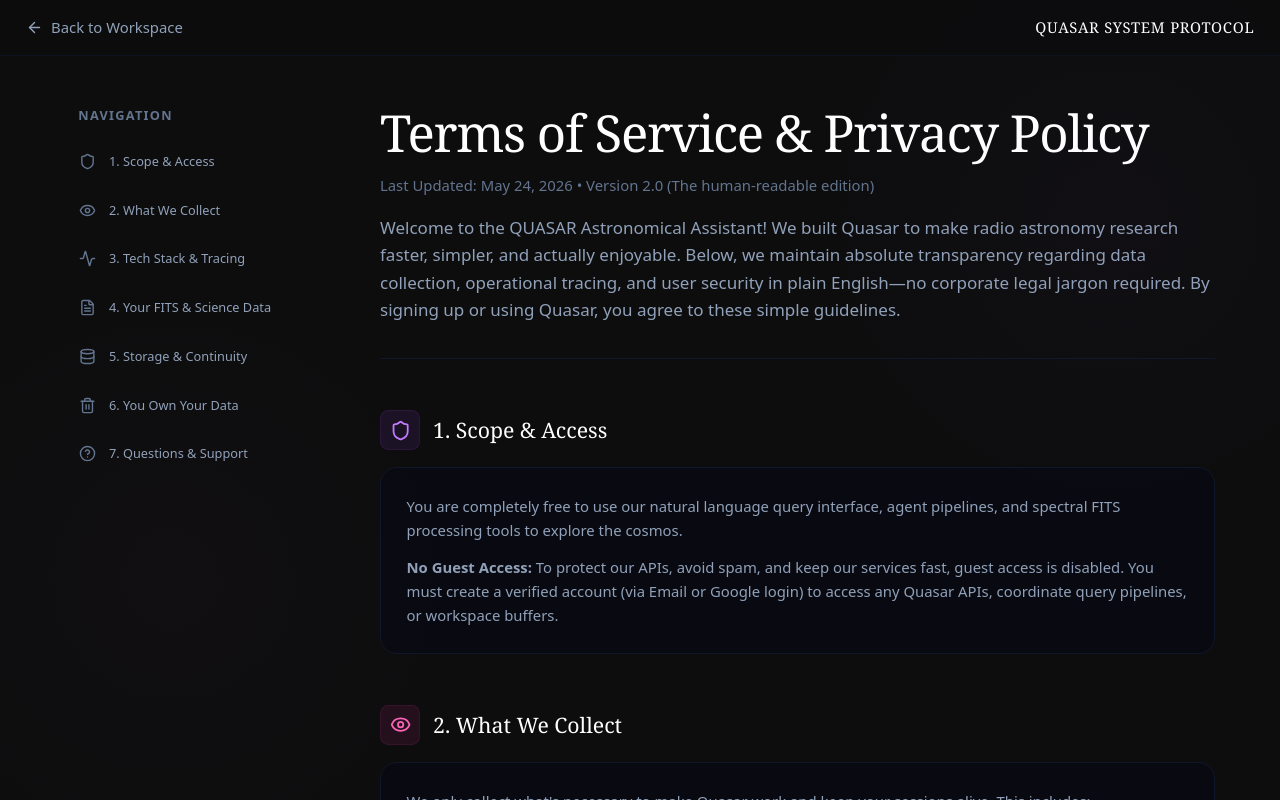
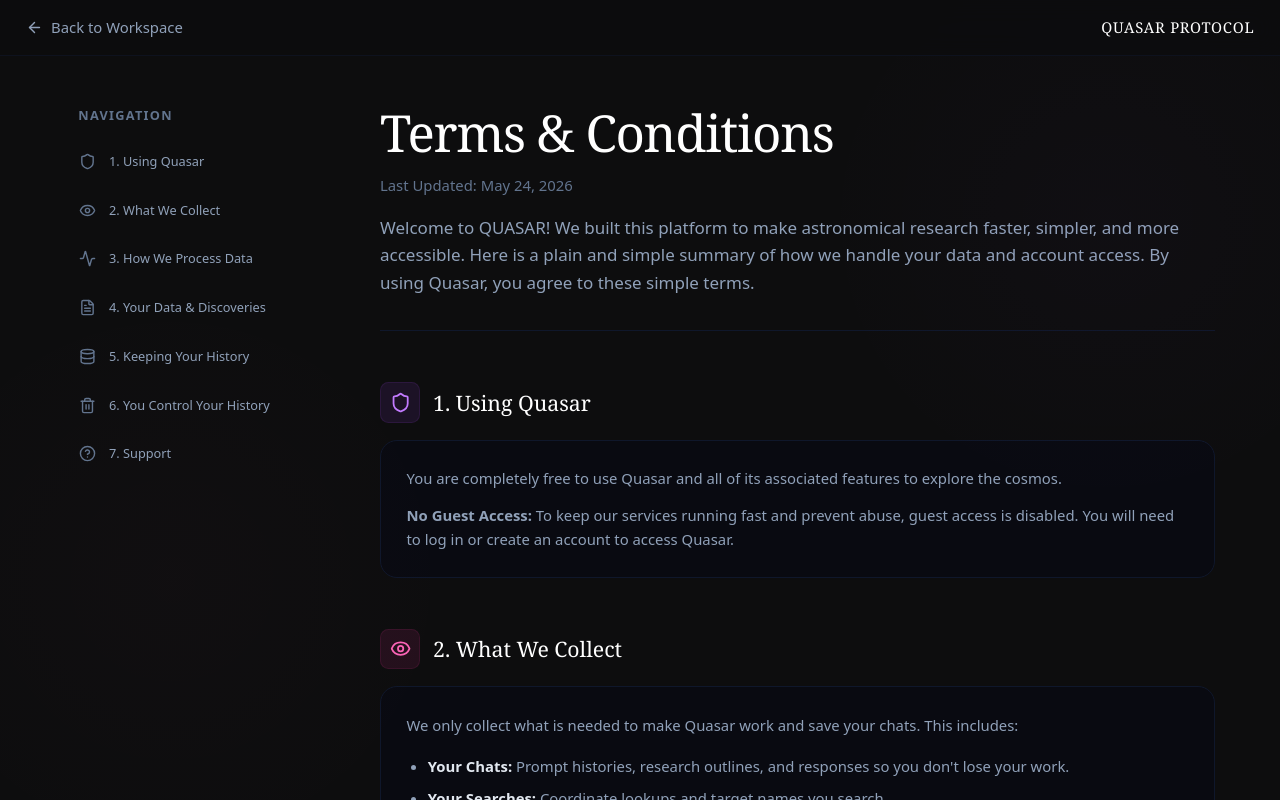
Before and after one commit to adamzacharia/Quasar, a Next.js app in the folder ui-pro/: page /terms in a window 1280 px wide. Built offline with nearby package versions, Linux system fonts and the light colour scheme.

Commit message:
made terms and conditions super simple and clean

```diff
--- a/ui-pro/src/app/terms/page.tsx
+++ b/ui-pro/src/app/terms/page.tsx
@@ -5,13 +5,13 @@ import Link from "next/link";
 
 export default function TermsPage() {
   const sections = [
-    { id: "intro", title: "1. Scope & Access", icon: Shield },
+    { id: "intro", title: "1. Using Quasar", icon: Shield },
     { id: "collection", title: "2. What We Collect", icon: Eye },
-    { id: "processing", title: "3. Tech Stack & Tracing", icon: Activity },
-    { id: "fits-policy", title: "4. Your FITS & Science Data", icon: FileText },
-    { id: "storage", title: "5. Storage & Continuity", icon: Database },
-    { id: "control", title: "6. You Own Your Data", icon: Trash2 },
-    { id: "support", title: "7. Questions & Support", icon: HelpCircle },
+    { id: "processing", title: "3. How We Process Data", icon: Activity },
+    { id: "fits-policy", title: "4. Your Data & Discoveries", icon: FileText },
+    { id: "storage", title: "5. Keeping Your History", icon: Database },
+    { id: "control", title: "6. You Control Your History", icon: Trash2 },
+    { id: "support", title: "7. Support", icon: HelpCircle },
   ];
 
   const scrollToSection = (id: string) => {
@@ -43,7 +43,7 @@ export default function TermsPage() {
           <span>Back to Workspace</span>
         </Link>
         <div className="flex items-center gap-2">
-          <span className="font-serif text-white font-medium tracking-wider text-sm">QUASAR SYSTEM PROTOCOL</span>
+          <span className="font-serif text-white font-medium tracking-wider text-sm">QUASAR PROTOCOL</span>
         </div>
       </header>
 
@@ -74,13 +74,13 @@ export default function TermsPage() {
           {/* Header Title */}
           <div className="space-y-4 border-b border-slate-900 pb-8">
             <h1 className="text-4xl md:text-5xl text-white font-[400] font-serif tracking-tight">
-              Terms of Service & Privacy Policy
+              Terms & Conditions
             </h1>
             <p className="text-sm text-slate-500">
-              Last Updated: May 24, 2026 • Version 2.0 (The human-readable edition)
+              Last Updated: May 24, 2026
             </p>
             <p className="text-slate-400 leading-relaxed text-sm md:text-base">
-              Welcome to the QUASAR Astronomical Assistant! We built Quasar to make radio astronomy research faster, simpler, and actually enjoyable. Below, we maintain absolute transparency regarding data collection, operational tracing, and user security in plain English—no corporate legal jargon required. By signing up or using Quasar, you agree to these simple guidelines.
+              Welcome to QUASAR! We built this platform to make astronomical research faster, simpler, and more accessible. Here is a plain and simple summary of how we handle your data and account access. By using Quasar, you agree to these simple terms.
             </p>
           </div>
 
@@ -90,14 +90,14 @@ export default function TermsPage() {
               <div className="p-2 rounded-lg bg-purple-500/10 text-purple-400 border border-purple-500/10">
                 <Shield className="w-5 h-5" />
               </div>
-              <h2 className="text-xl font-serif text-white font-[400]">1. Scope & Access</h2>
+              <h2 className="text-xl font-serif text-white font-[400]">1. Using Quasar</h2>
             </div>
             <div className="bg-slate-950/30 border border-slate-900 rounded-2xl p-6 space-y-3 text-sm leading-relaxed text-slate-400">
               <p>
-                You are completely free to use our natural language query interface, agent pipelines, and spectral FITS processing tools to explore the cosmos.
+                You are completely free to use Quasar and all of its associated features to explore the cosmos.
               </p>
               <p>
-                <strong>No Guest Access:</strong> To protect our APIs, avoid spam, and keep our services fast, guest access is disabled. You must create a verified account (via Email or Google login) to access any Quasar APIs, coordinate query pipelines, or workspace buffers.
+                <strong>No Guest Access:</strong> To keep our services running fast and prevent abuse, guest access is disabled. You will need to log in or create an account to access Quasar.
               </p>
             </div>
           </section>
@@ -112,78 +112,57 @@ export default function TermsPage() {
             </div>
             <div className="bg-slate-950/30 border border-slate-900 rounded-2xl p-6 space-y-4 text-sm leading-relaxed text-slate-400">
               <p>
-                We only collect what's necessary to make Quasar work and keep your sessions alive. This includes:
+                We only collect what is needed to make Quasar work and save your chats. This includes:
               </p>
               <ul className="list-disc pl-5 space-y-2">
                 <li>
-                  <strong className="text-slate-200">Your Chats:</strong> Prompt histories, research outlines, and agent responses, so you don't lose your work.
+                  <strong className="text-slate-200">Your Chats:</strong> Prompt histories, research outlines, and responses so you don't lose your work.
                 </li>
                 <li>
-                  <strong className="text-slate-200">Celestial Metadata:</strong> Coordinate lookups (RA/Dec), spectral frequencies, and target names you search.
+                  <strong className="text-slate-200">Your Searches:</strong> Coordinate lookups and target names you search.
                 </li>
                 <li>
-                  <strong className="text-slate-200">FITS Metadata:</strong> Pixel counts, headers, and coordinate grids extracted when you analyze files.
+                  <strong className="text-slate-200">Your Uploaded Files:</strong> Metadata from files you upload to analyze.
                 </li>
                 <li>
-                  <strong className="text-slate-200">Session Info:</strong> IP address and browser headers, strictly to keep your real-time WebSocket connection stable.
+                  <strong className="text-slate-200">Session Info:</strong> Basic connection details to keep your session stable.
                 </li>
               </ul>
             </div>
           </section>
 
-          {/* Section: Langfuse & Turso */}
+          {/* Section: How We Process Data */}
           <section id="processing" className="space-y-4 scroll-mt-24">
             <div className="flex items-center gap-3">
               <div className="p-2 rounded-lg bg-indigo-500/10 text-indigo-400 border border-indigo-500/10">
                 <Activity className="w-5 h-5" />
               </div>
-              <h2 className="text-xl font-serif text-white font-[400]">3. Tech Stack & Tracing</h2>
+              <h2 className="text-xl font-serif text-white font-[400]">3. How We Process Data</h2>
             </div>
-            <div className="bg-slate-950/30 border border-slate-900 rounded-2xl p-6 space-y-4 text-sm leading-relaxed text-slate-400">
+            <div className="bg-slate-950/30 border border-slate-900 rounded-2xl p-6 space-y-3 text-sm leading-relaxed text-slate-400">
               <p>
-                We process your queries using a clean, modern observability pipeline:
+                To keep Quasar fast and help us fix bugs when things break, your queries are traced for performance metrics, and your chat history is stored securely in our database.
               </p>
-
-              <div className="grid grid-cols-1 md:grid-cols-2 gap-4 pt-2">
-                <div className="p-4 rounded-xl bg-slate-900/40 border border-slate-800/60">
-                  <h4 className="text-xs font-semibold text-slate-200 uppercase tracking-wider mb-2 flex items-center gap-2">
-                    <span className="w-2 h-2 rounded-full bg-indigo-400" />
-                    Langfuse Observability
-                  </h4>
-                  <p className="text-[12px] leading-relaxed text-slate-400">
-                    When you run a complex query (like searching ALMA or VizieR), we trace the steps in Langfuse. This logs LLM token usage and tool times so we can debug things when they break and keep everything running at peak performance.
-                  </p>
-                </div>
-                <div className="p-4 rounded-xl bg-slate-900/40 border border-slate-800/60">
-                  <h4 className="text-xs font-semibold text-slate-200 uppercase tracking-wider mb-2 flex items-center gap-2">
-                    <span className="w-2 h-2 rounded-full bg-blue-400" />
-                    Turso Thread Storage
-                  </h4>
-                  <p className="text-[12px] leading-relaxed text-slate-400">
-                    Your profile, chat histories, and settings are stored in a distributed Turso database. This ensures your sessions load instantly no matter where in the world you are logging in from.
-                  </p>
-                </div>
-              </div>
             </div>
           </section>
 
-          {/* Section: FITS Data */}
+          {/* Section: Your Data & Discoveries */}
           <section id="fits-policy" className="space-y-4 scroll-mt-24">
             <div className="flex items-center gap-3">
               <div className="p-2 rounded-lg bg-pink-500/10 text-pink-400 border border-pink-500/10">
                 <FileText className="w-5 h-5" />
               </div>
-              <h2 className="text-xl font-serif text-white font-[400]">4. Your FITS & Science Data</h2>
+              <h2 className="text-xl font-serif text-white font-[400]">4. Your Data & Discoveries</h2>
             </div>
             <div className="bg-slate-950/30 border border-slate-900 rounded-2xl p-6 space-y-3 text-sm leading-relaxed text-slate-400">
               <p>
-                Flexible Image Transport System (FITS) files are the lifeblood of astronomy. We treat your science with absolute respect:
+                We treat your research with complete respect:
               </p>
               <p>
-                <strong>Scientific Sovereignty:</strong> Quasar acts strictly as an automated processing assistant. We claim zero ownership, intellectual property rights, or publication claims over the observations, FITS images, or scientific findings you generate here. Your science is yours, period.
+                <strong>Your Discoveries are Yours:</strong> Quasar is just an assistant. We claim zero ownership or rights over your searches, files, or findings. Your science is yours, period.
               </p>
               <p>
-                <strong>Isolated Processing:</strong> Uploaded FITS files are processed inside isolated, temporary containers and visual plots are cached securely, meaning other users cannot see or access your data.
+                <strong>Privacy:</strong> Your uploaded files and results are processed securely, and other users cannot see them.
               </p>
             </div>
           </section>
@@ -194,11 +173,11 @@ export default function TermsPage() {
               <div className="p-2 rounded-lg bg-teal-500/10 text-teal-400 border border-teal-500/10">
                 <Database className="w-5 h-5" />
               </div>
-              <h2 className="text-xl font-serif text-white font-[400]">5. Storage & Continuity</h2>
+              <h2 className="text-xl font-serif text-white font-[400]">5. Keeping Your History</h2>
             </div>
             <div className="bg-slate-950/30 border border-slate-900 rounded-2xl p-6 space-y-3 text-sm leading-relaxed text-slate-400">
               <p>
-                We keep your chat threads safe in our database so your notes don't vanish. If you log out, your browser token is safely wiped.
+                Your chat history stays saved so you don't lose your work. If you log out, your browser session is safely cleared.
               </p>
             </div>
           </section>
@@ -209,14 +188,14 @@ export default function TermsPage() {
               <div className="p-2 rounded-lg bg-red-500/10 text-red-400 border border-red-500/10">
                 <Trash2 className="w-5 h-5" />
               </div>
-              <h2 className="text-xl font-serif text-white font-[400]">6. You Own Your Data</h2>
+              <h2 className="text-xl font-serif text-white font-[400]">6. You Control Your History</h2>
             </div>
             <div className="bg-slate-950/30 border border-slate-900 rounded-2xl p-6 space-y-3 text-sm leading-relaxed text-slate-400">
               <p>
-                You retain complete control over your scientific search history and profile:
+                You have full control over your scientific search history and profile:
               </p>
               <p>
-                <strong>Instant Wiping:</strong> You can delete individual chat threads from the sidebar at any time, or trigger a complete account wipe in your Settings. Once you click delete, your records are permanently purged from our Turso database. No hidden back-ups, no keeping your data forever.
+                <strong>Wiping History:</strong> You can delete individual chat threads from the sidebar at any time, or request a complete wipe of your account and history in your Settings. Once deleted, it's permanently gone.
               </p>
             </div>
           </section>
@@ -227,11 +206,11 @@ export default function TermsPage() {
               <div className="p-2 rounded-lg bg-blue-500/10 text-blue-400 border border-blue-500/10">
                 <HelpCircle className="w-5 h-5" />
               </div>
-              <h2 className="text-xl font-serif text-white font-[400]">7. Questions & Support</h2>
+              <h2 className="text-xl font-serif text-white font-[400]">7. Support</h2>
             </div>
             <div className="bg-slate-950/30 border border-slate-900 rounded-2xl p-6 space-y-3 text-sm leading-relaxed text-slate-400">
               <p>
-                Got questions about how we handle coordinates, FITS files, or telemetry? We are astronomers and engineers—just check our repository logs or reach out to the project maintainers, and we will happily walk you through the codebase.
+                Got questions? Feel free to check our logs or reach out to the project team.
               </p>
               <p className="text-xs text-slate-500 pt-2 border-t border-slate-900">
                 QUASAR Observatory — Astronomy Orchestration and Data Security.
@@ -243,7 +222,7 @@ export default function TermsPage() {
 
       {/* Footer */}
       <footer className="w-full bg-[#0d0d0e] border-t border-slate-900/60 py-6 text-center text-xs text-slate-500 mt-auto">
-        &copy; {new Date().getFullYear()} Quasar Observatory. All rights reserved. Traced securely via Langfuse v2.
+        &copy; {new Date().getFullYear()} Quasar Observatory. All rights reserved.
       </footer>
     </div>
   );
```
